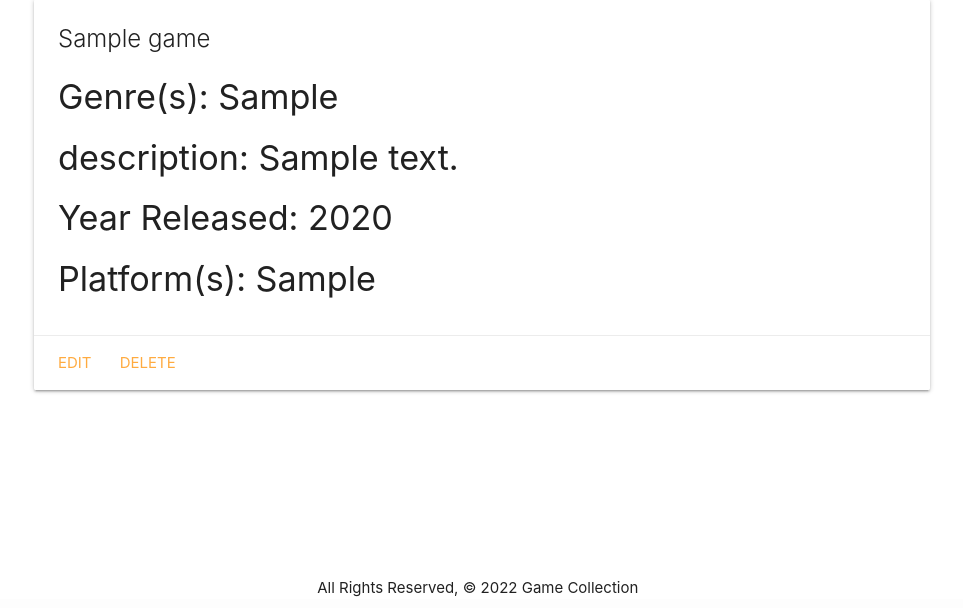
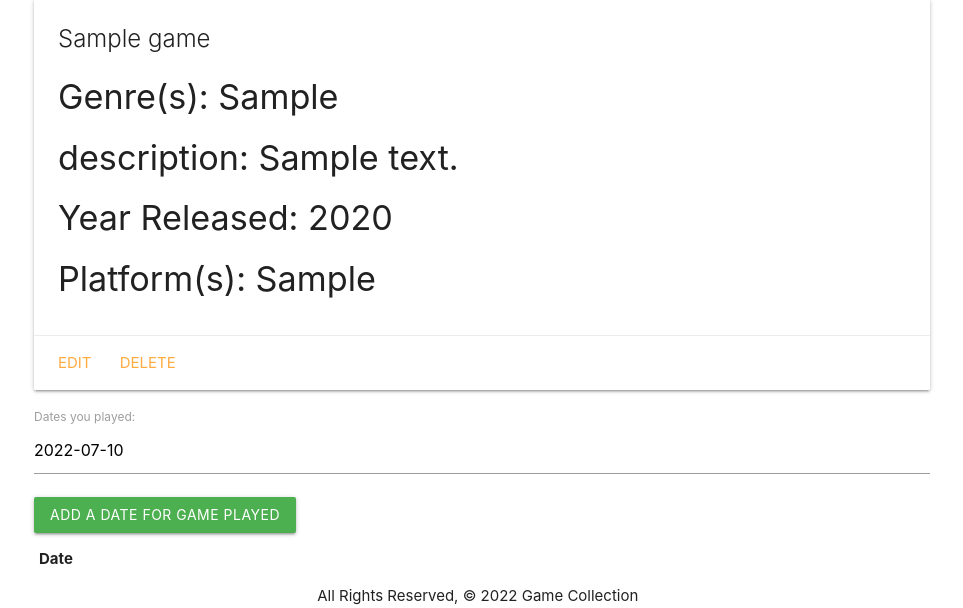
Before and after one commit to Kemd/Django-Collections-4, a Django app: page /games/1/ in a window 1280 px wide. Shown: the part 201-809 px from the top of the page, without its empty margins (158-1121 px from the left). Run offline with Django 4.2, Linux system fonts and the light colour scheme; tables that the repository leaves empty hold one stand-in row (values such as "Sample post"); lists and menus that the app fills with data are empty.

Commit message:
adds detail url and register app on admin

```diff
--- a/main_app/admin.py
+++ b/main_app/admin.py
@@ -1,5 +1,6 @@
 from django.contrib import admin
-from .models import Game
+from .models import Game, PlayDate
 
 # Register your models here.
 admin.site.register(Game)
+admin.site.register(PlayDate)
--- /dev/null
+++ b/main_app/forms.py
@@ -0,0 +1,7 @@
+from django.forms import ModelForm
+from .models import PlayDate
+
+class PlayDateForm(ModelForm):
+    class Meta:
+        model = PlayDate
+        fields = ['date']
--- a/main_app/models.py
+++ b/main_app/models.py
@@ -3,6 +3,7 @@
 from django.urls import reverse
 
 # Create your models here.
+# Game model
 class Game(models.Model):
     name = models.CharField(max_length=100)
     year = models.IntegerField()
@@ -15,3 +16,16 @@
 
     def get_absolute_url(self):
         return reverse('detail', kwargs={'game_id': self.id})
+
+
+# Play date
+class PlayDate(models.Model):
+    date = models.DateField('Dates you played')
+
+    game = models.ForeignKey(Game, on_delete=models.CASCADE)
+
+    def __str__(self):
+        return f"Played on {self.date}"
+
+    class Meta:
+        ordering = ['-date']
--- a/main_app/templates/base.html
+++ b/main_app/templates/base.html
@@ -15,6 +15,7 @@
     <link
       rel="stylesheet"
       href="https://cdnjs.cloudflare.com/ajax/libs/materialize/1.0.0/css/materialize.min.css"/>
+      <script src="https://cdnjs.cloudflare.com/ajax/libs/materialize/1.0.0/js/materialize.min.js"></script>
       <!-- static css  -->
     <link rel="stylesheet" type="text/css" href="{% static 'css/styles.css' %}" />
   </head>
--- a/main_app/templates/games/detail.html
+++ b/main_app/templates/games/detail.html
@@ -33,4 +33,37 @@
     <a href="{% url 'games_delete' game.id %}">Delete</a>
   </div>
 </div>
+<!-- Date  -->
+<div class="col s6">
+  <form action="{% url 'add_playdate' game.id %}" method="POST">
+    {% csrf_token %} {{ playdate_form.as_p }}
+    <input type="submit" value="Add a date for game played" class="btn green">
+  </form>
+  <table class="striped">
+    <thead>
+      <tr>
+        <th>Date</th>
+      </tr>
+    </thead>
+    <tbody>
+      {% for date in game.date_set.all %}
+      <tr>
+        <td>{{date.date}}</td>
+      </tr>
+      {% endfor %}
+    </tbody>
+  </table>
+</div>
+</div>
+
+
+<script>
+  var dateEl = document.getElementById('id_date');
+  M.Datepicker.init(dateEl, {
+    format: 'yyyy-mm-dd',
+    defaultDate: new Date(),
+    setDefaultDate: true,
+    autoClose: true
+  });
+</script>
 {% endblock %}
--- a/main_app/urls.py
+++ b/main_app/urls.py
@@ -13,4 +13,5 @@
     # route for updating/deleting
     path('games/<int:pk>/update/', views.GameUpdate.as_view(), name='games_update'),
     path('games/<int:pk>/delete/', views.GameDelete.as_view(), name='games_delete'),
+    path('games/<int:game_id>/add_playdate/', views.add_playdate, name='add_playdate'),
 ]
--- a/main_app/views.py
+++ b/main_app/views.py
@@ -1,6 +1,7 @@
-from django.shortcuts import render
+from django.shortcuts import render, redirect
 from django.http import HttpResponse
-from .models import Game
+from .models import Game, PlayDate
+from .forms import PlayDateForm
 from django.views.generic.edit import CreateView, UpdateView, DeleteView
 
 
@@ -34,7 +35,17 @@
 # game detail page
 def games_detail(request, game_id):
     game = Game.objects.get(id = game_id)
-    return render(request, 'games/detail.html', { 'game': game})
+    playdate_form = PlayDateForm()
+    return render(request, 'games/detail.html', { 'game': game, 'playdate_form': playdate_form })
+
+# date route url
+def add_playdate(request, game_id):
+    form = PlayDateForm(request.POST)
+    if form.is_valid():
+        new_playdate = form.save(commit=False)
+        new_playdate.game_id = game_id
+        new_playdate.save()
+    return redirect('detail', game_id=game_id)
 
 # add a game page
 class GameCreate(CreateView):
```
Also changed, not shown: main_app/migrations/0002_playdate.py (added), main_app/migrations/0003_alter_playdate_options_playdate_date.py (added).
